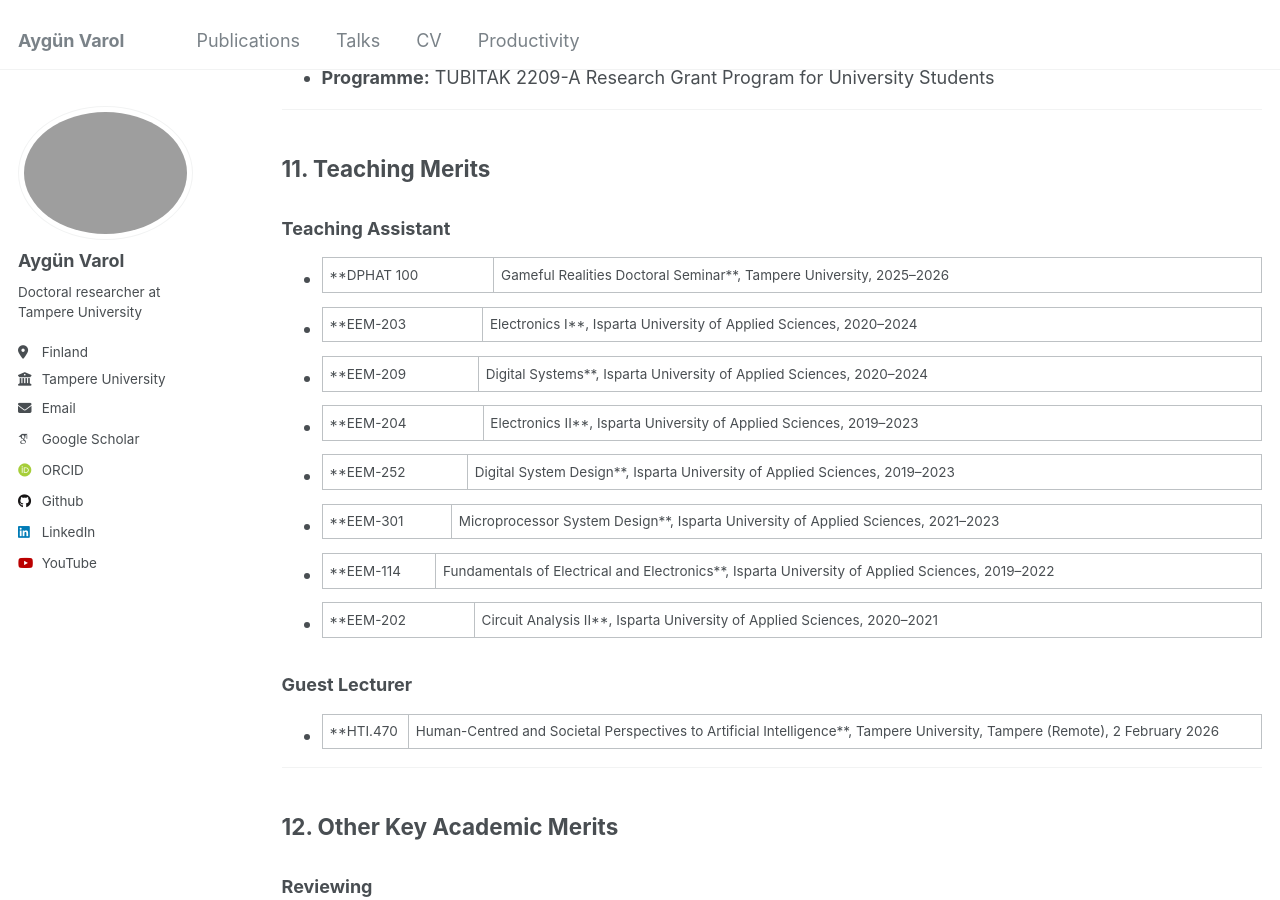
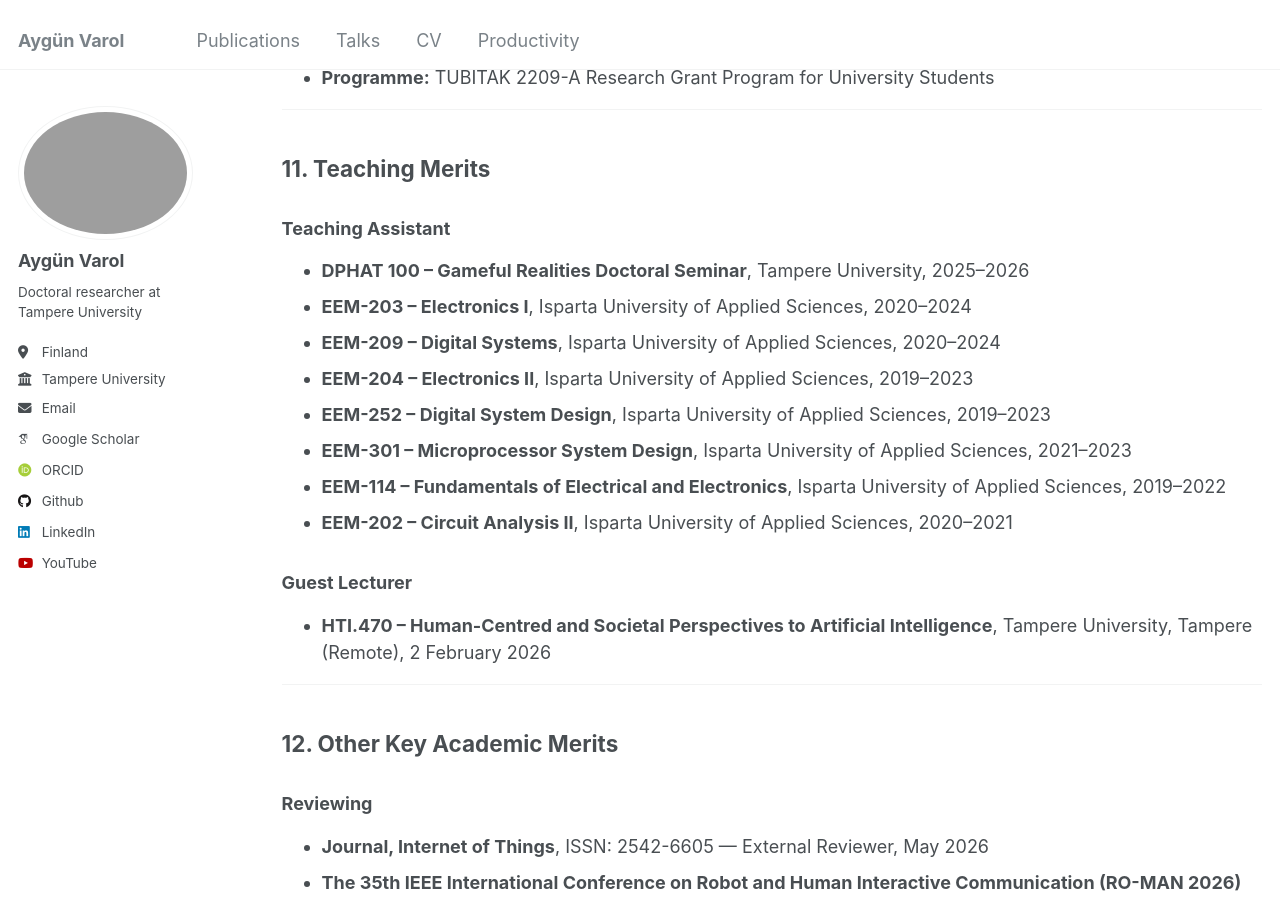
Before and after one commit to AygunVarol/aygunvarol.github.io, a Jekyll site: the page built from _pages/cv.md, in a window 1280 px wide and 900 px high, scrolled down 3429 px. Built offline with Jekyll 4.4.1, drawn with Linux system fonts in a browser that asks for light colours; some web fonts are replaced.

Commit message:
Update cv.md

```diff
--- a/_pages/cv.md
+++ b/_pages/cv.md
@@ -116,18 +116,18 @@ AI/IoT Research Engineer with 5+ years of experience in developing smart indoor
 
 ### Teaching Assistant
 
-* **DPHAT 100 | Gameful Realities Doctoral Seminar**, Tampere University, 2025–2026
-* **EEM-203 | Electronics I**, Isparta University of Applied Sciences, 2020–2024
-* **EEM-209 | Digital Systems**, Isparta University of Applied Sciences, 2020–2024
-* **EEM-204 | Electronics II**, Isparta University of Applied Sciences, 2019–2023
-* **EEM-252 | Digital System Design**, Isparta University of Applied Sciences, 2019–2023
-* **EEM-301 | Microprocessor System Design**, Isparta University of Applied Sciences, 2021–2023
-* **EEM-114 | Fundamentals of Electrical and Electronics**, Isparta University of Applied Sciences, 2019–2022
-* **EEM-202 | Circuit Analysis II**, Isparta University of Applied Sciences, 2020–2021
+* **DPHAT 100 – Gameful Realities Doctoral Seminar**, Tampere University, 2025–2026
+* **EEM-203 – Electronics I**, Isparta University of Applied Sciences, 2020–2024
+* **EEM-209 – Digital Systems**, Isparta University of Applied Sciences, 2020–2024
+* **EEM-204 – Electronics II**, Isparta University of Applied Sciences, 2019–2023
+* **EEM-252 – Digital System Design**, Isparta University of Applied Sciences, 2019–2023
+* **EEM-301 – Microprocessor System Design**, Isparta University of Applied Sciences, 2021–2023
+* **EEM-114 – Fundamentals of Electrical and Electronics**, Isparta University of Applied Sciences, 2019–2022
+* **EEM-202 – Circuit Analysis II**, Isparta University of Applied Sciences, 2020–2021
 
 ### Guest Lecturer
 
-* **HTI.470 | Human-Centred and Societal Perspectives to Artificial Intelligence**, Tampere University, Tampere (Remote), 2 February 2026
+* **HTI.470 – Human-Centred and Societal Perspectives to Artificial Intelligence**, Tampere University, Tampere (Remote), 2 February 2026
 
 ---
 
```
